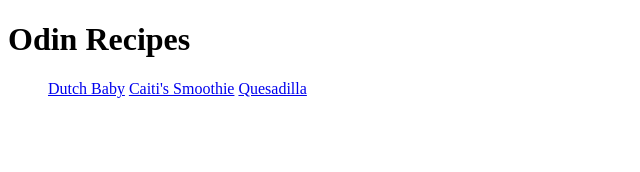
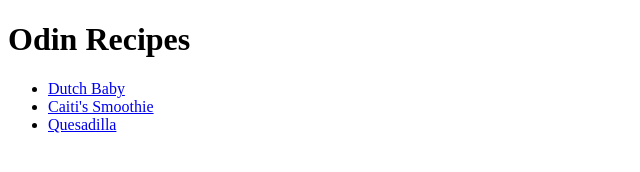
Before and after one commit to chmccallum-commits/odin-recipes, a plain HTML site: page index.html in a window 1280 px wide. Shown: the whole page, without its empty margins (0-640 px from the left). Drawn offline with Linux system fonts and the light colour scheme.

```diff
--- a/index.html
+++ b/index.html
@@ -10,9 +10,9 @@
 
     <!--Unordered List for Link to Recipes-->
     <ul>
-        <a href="./recipes/dutch-baby.html">Dutch Baby</a>
-        <a href="./recipes/caitis_smoothie.html">Caiti's Smoothie</a>
-        <a href="./recipes/quesadilla.html">Quesadilla</a>
+        <li><a href="./recipes/dutch-baby.html">Dutch Baby</a></li>
+        <li><a href="./recipes/caitis_smoothie.html">Caiti's Smoothie</a></li>
+        <li><a href="./recipes/quesadilla.html">Quesadilla</a></li>
     </ul>
 
 
```
Also changed, not shown: recipes/caitis_smoothie.html (+1 -1 lines), recipes/quesadilla.html (+1 -1 lines).
